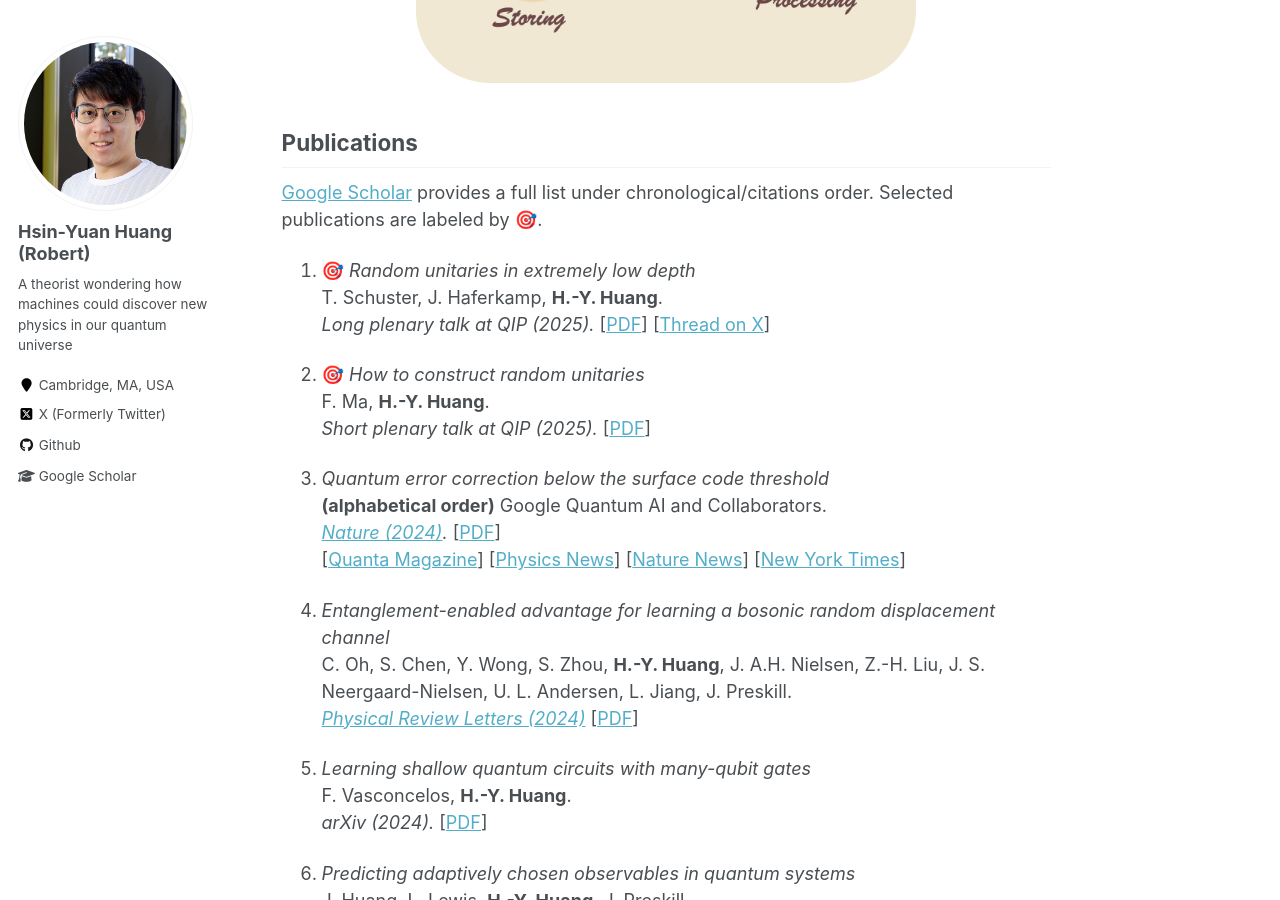
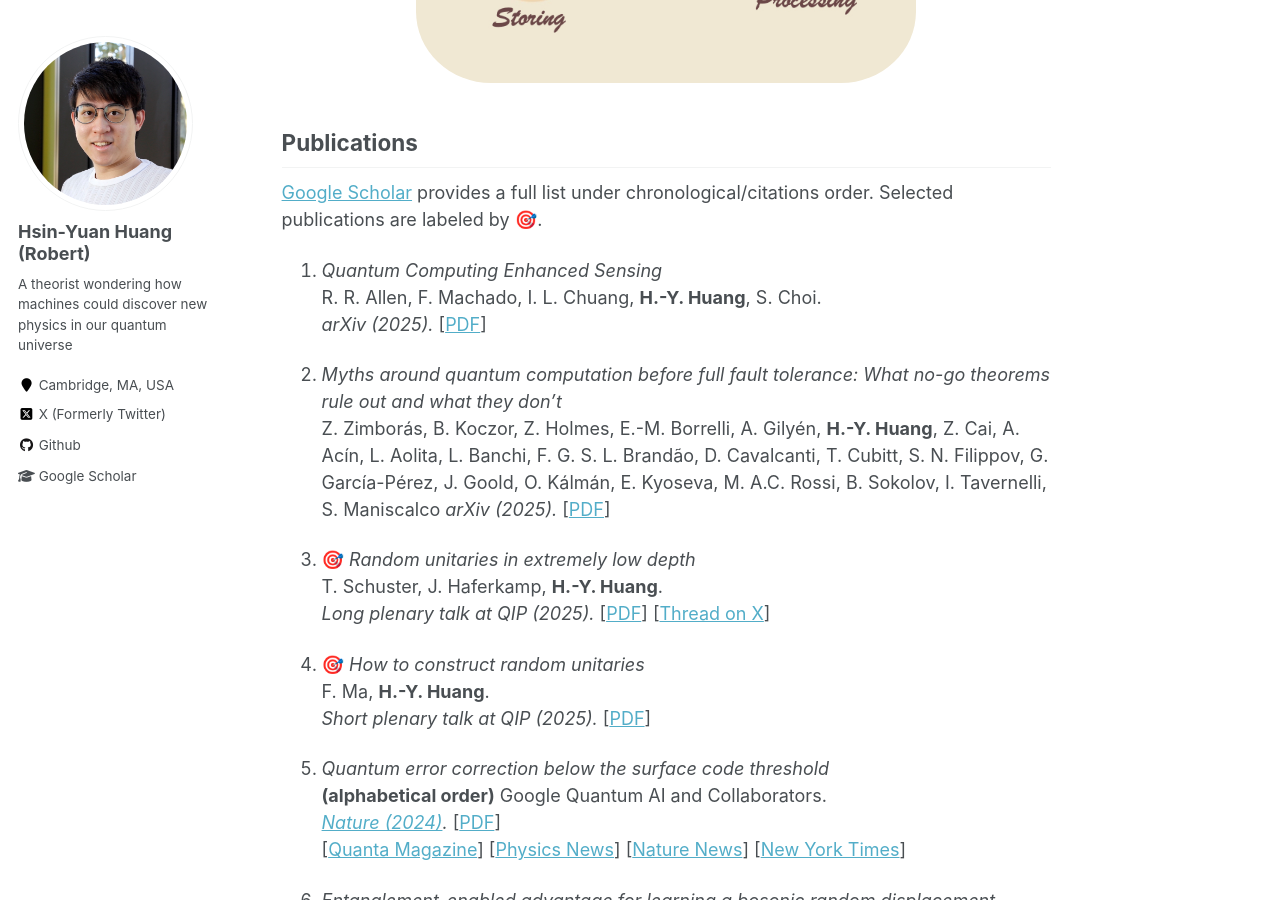
Before and after one commit to hsinyuan-huang/hsinyuan-huang.github.io, a Jekyll site: the page built from _pages/about.md, in a window 1280 px wide and 900 px high, scrolled down 1324 px. Built offline with Jekyll 4.4.1, drawn with Linux system fonts in a browser that asks for light colours; emoji names are drawn with the system emoji font; formulas are drawn with MathJax 3.

Commit message:
Add new pubs

```diff
--- a/_pages/about.md
+++ b/_pages/about.md
@@ -32,6 +32,14 @@ My ultimate goal is to build quantum machines capable of discovering new facets
 ## Publications
 
 <a href="https://scholar.google.com/citations?user=2y5YF-gAAAAJ" target="_blank">Google Scholar</a> provides a full list under chronological/citations order. Selected publications are labeled by :dart:.
+
+1. *Quantum Computing Enhanced Sensing* <br>
+R. R. Allen, F. Machado, I. L. Chuang, **H.-Y. Huang**, S. Choi.<br>
+*arXiv (2025).* [<a href="https://arxiv.org/abs/2501.07625" target="_blank">PDF</a>]
+
+1. *Myths around quantum computation before full fault tolerance: What no-go theorems rule out and what they don't* <br>
+Z. Zimborás, B. Koczor, Z. Holmes, E.-M. Borrelli, A. Gilyén, **H.-Y. Huang**, Z. Cai, A. Acín, L. Aolita, L. Banchi, F. G. S. L. Brandão, D. Cavalcanti, T. Cubitt, S. N. Filippov, G. García-Pérez, J. Goold, O. Kálmán, E. Kyoseva, M. A.C. Rossi, B. Sokolov, I. Tavernelli, S. Maniscalco
+*arXiv (2025).* [<a href="https://arxiv.org/abs/2501.05694" target="_blank">PDF</a>]
 
 1. :dart: *Random unitaries in extremely low depth* <br>
 T. Schuster, J. Haferkamp, **H.-Y. Huang**.<br>
```
